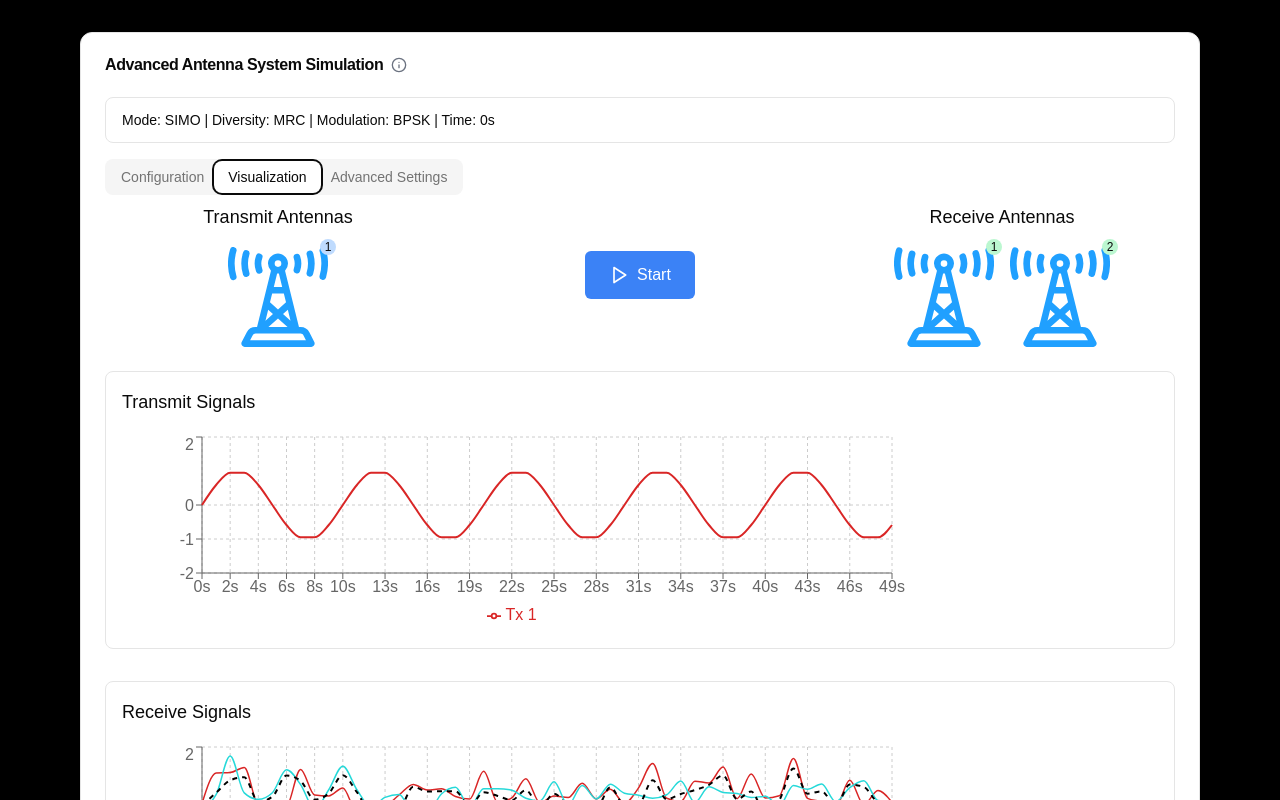
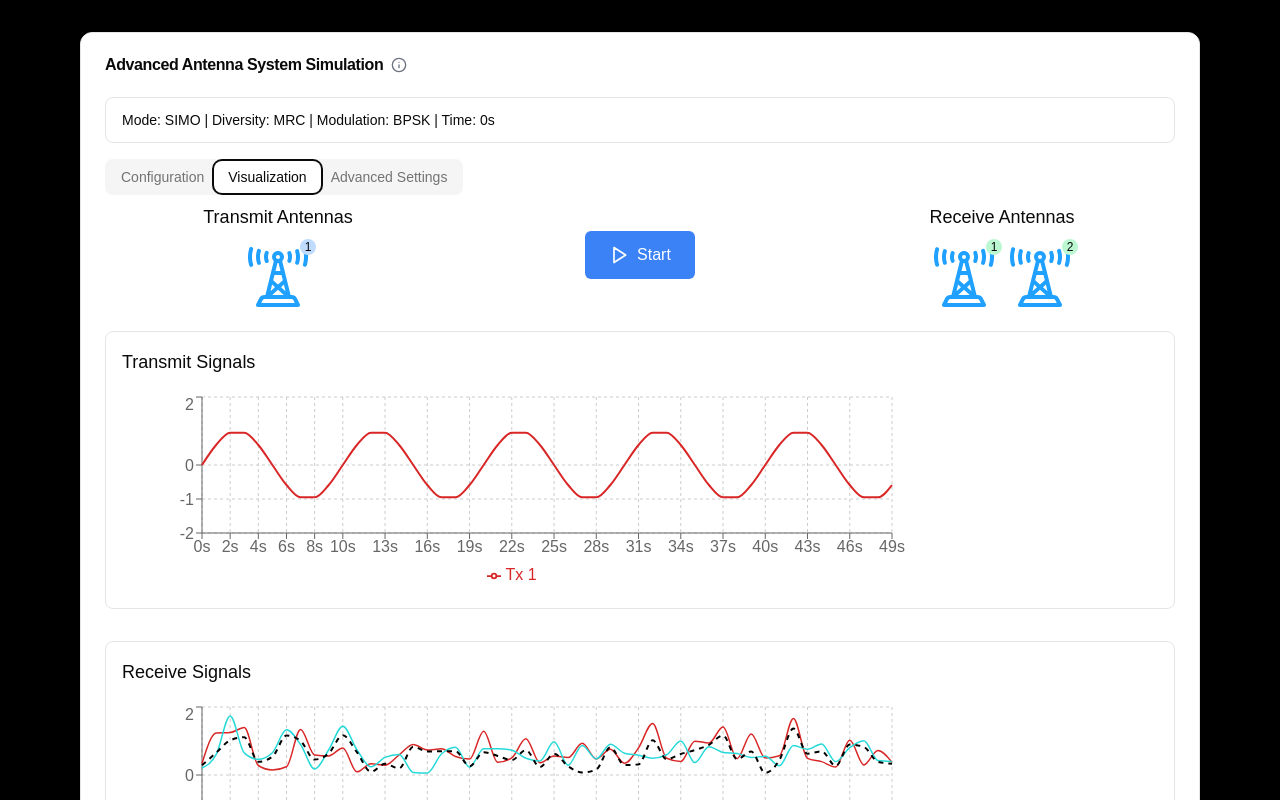
Before and after one commit to SHARJIDH/antenna-simulations, a Next.js app: page / in a window 1280 px wide. Both pictures are taken after a click on the tab "Visualization". Shown: the top 800 px of the page. Built offline with nearby package versions, Linux system fonts and the light colour scheme.

Commit message:
increasing sizes

```diff
--- a/components/antenna-diversity-simulation.tsx
+++ b/components/antenna-diversity-simulation.tsx
@@ -585,8 +585,8 @@ const AntennaSimulation = () => {
                         <Image
                           src={"/antenna-3.svg"}
                           alt={"Y"}
-                          width={100}
-                          height={100}
+                          width={60}
+                          height={60}
                         />
                         <div className="absolute -top-2 -right-2 w-4 h-4 bg-blue-200 rounded-full text-xs flex items-center justify-center">
                           {idx + 1}
@@ -618,8 +618,8 @@ const AntennaSimulation = () => {
                         <Image
                           src={"/antenna-3.svg"}
                           alt={"Y"}
-                          width={100}
-                          height={100}
+                          width={60}
+                          height={60}
                           style={{
                             transform: "scaleX(-1)",
                           }}
```
